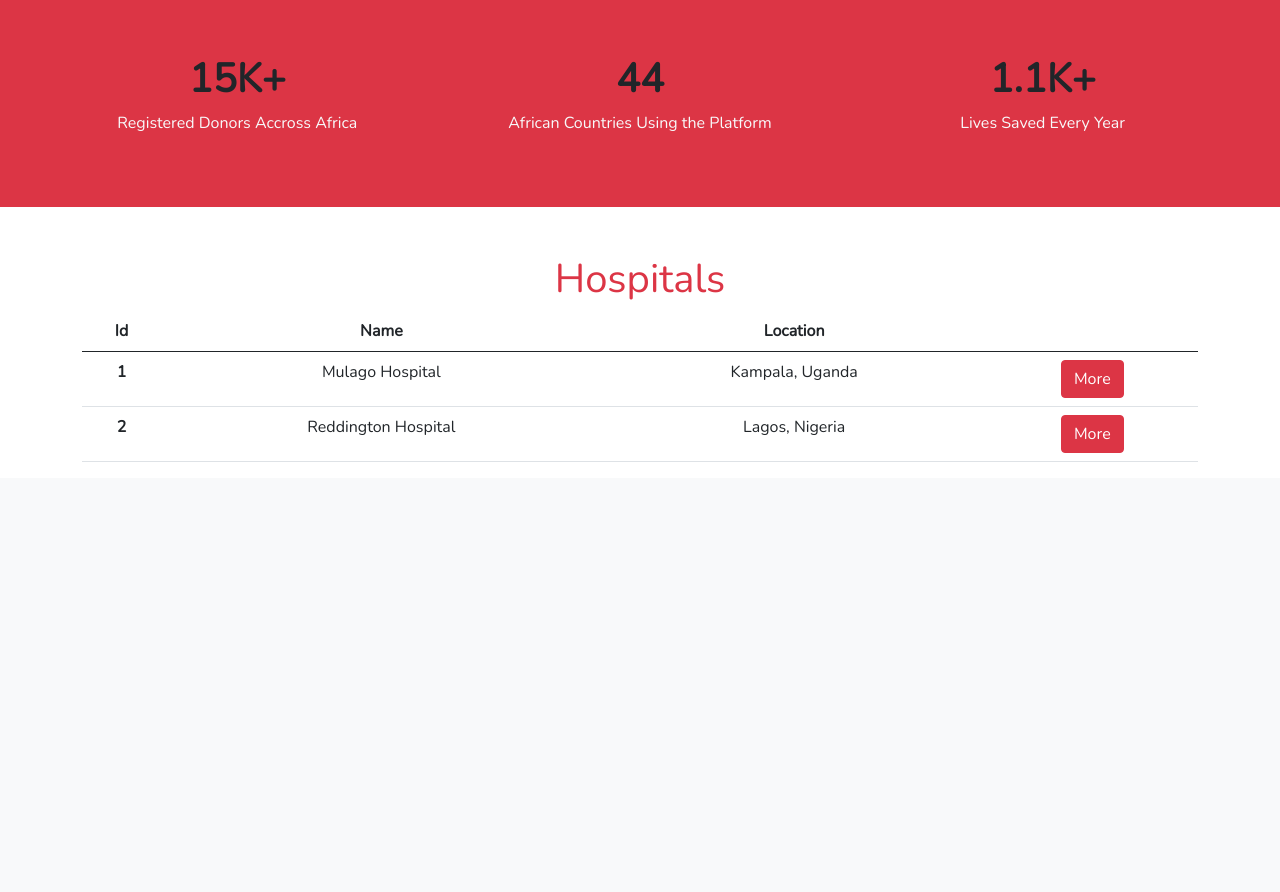
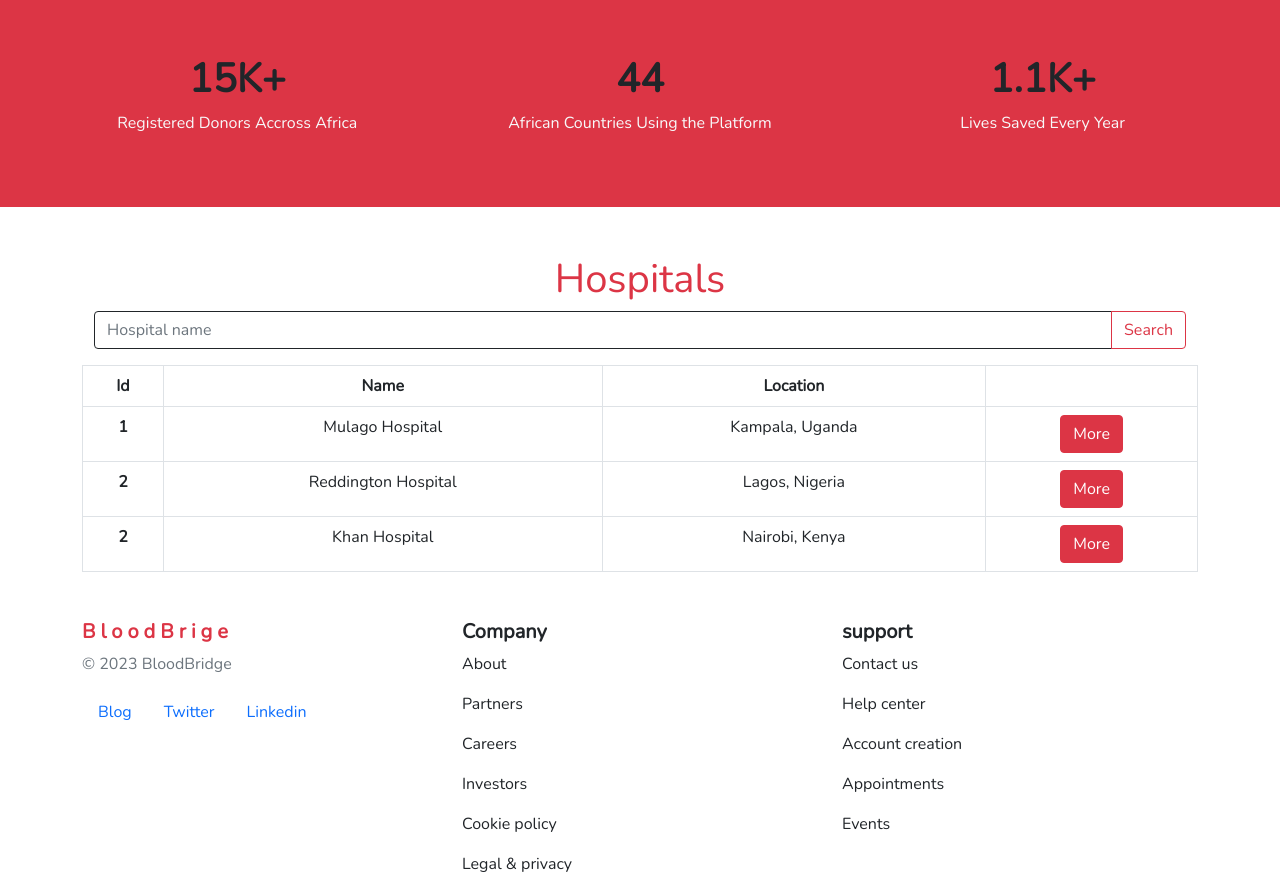
Before and after one commit to kokole12/BloodBridge_v2, a Django app: page / in a window 1280 px wide. Shown: the part 581-1473 px from the top of the page. Before the commit the page ends 1043 px from the top, so only its background shows below. Run offline with Django 4.2, Linux system fonts and the light colour scheme.

Commit message:
home page design complete, complete o for ladning page design and more functionality to the search and hospitals to be stored in the database

```diff
--- a/main/donate/templates/donate/home.html
+++ b/main/donate/templates/donate/home.html
@@ -42,10 +42,16 @@
 </section>
 <section>
     <div class="container mt-5">
-        <h1 class="text-center text-danger">
+        <h1 class="text-center text-danger" style="font:bold;">
             Hospitals
         </h1>
-        <table class="table text-center">
+        <div class="container w-80">
+            <div class="input-group mb-3">
+                <input type="text" class="form-control border-dark" placeholder="Hospital name" aria-label="Recipient's username" aria-describedby="button-addon2">
+                <button class="btn btn-outline-danger" type="submit" id="button-addon2">Search</button>
+              </div>
+          </div>
+        <table class="table table-bordered text-center mb-5">
             <thead>
               <tr>
                 <th scope="col">Id</th>
@@ -72,23 +78,58 @@
                     <a href="#" class="btn btn-danger">More</a>
                 </td>
               </tr>
+              <tr>
+                <th scope="row">2</th>
+                <td>Khan Hospital</td>
+                <td>Nairobi, Kenya</td>
+                <td>
+                    <a href="#" class="btn btn-danger">More</a>
+                </td>
+              </tr>
             </tbody>
           </table>
     </div>
 </section>
-{% comment %} <section class="events-section">
-    <div class="container text-center">
-        <h1 class="">Events</h1>
-    </div>
 
-    <div class="container">
-        <div class="row">
-            <div class="col-12 col-md-6 col-lg-6">
-            </div>
-            <div class="col-12 col-md-6 col-lg-6">
+<footer>
+    <div class="container-fluid h-100">
+        <div class="container">
+            <div class="row">
+                <div class="col-12 col-md-12 col-lg-4">
+                    <h5 class="text-danger" style="font-weight:bold; letter-spacing:5px;">BloodBrige</h5>
+                    <p class="text-muted">&copy 2023 BloodBridge</p>
+                    <ul class="nav">
+                        <li class="nav-item">
+                          <a class="nav-link" aria-current="page" href="#">Blog</a>
+                        </li>
+                        <li class="nav-item">
+                          <a class="nav-link" href="#">Twitter</a>
+                        </li>
+                        <li class="nav-item">
+                          <a class="nav-link" href="#">Linkedin</a>
+                        </li>
+                      </ul>
+                </div>
+                <div class="col-12 col-md-12 col-lg-4">
+                    <h5 class="" style="font-weight:bold; ">Company</h5>
+                    <p>About</p>
+                    <p>Partners</p>
+                    <p>Careers</p>
+                    <p>Investors</p>
+                    <p>Cookie policy</p>
+                    <p>Legal & privacy</p>
+                </div>
+                <div class="col-12 col-md-12 col-lg-4">
+                    <h5 class="" style="font-weight:bold; ">support</h5>
+                    <p>Contact us</p>
+                    <p>Help center</p>
+                    <p>Account creation</p>
+                    <p>Appointments</p>
+                    <p>Events</p>
+                </div>
             </div>
         </div>
     </div>
-</section> {% endcomment %}
+</footer>
 
 {%endblock content%}
```
Also changed, not shown: main/db.sqlite3.
